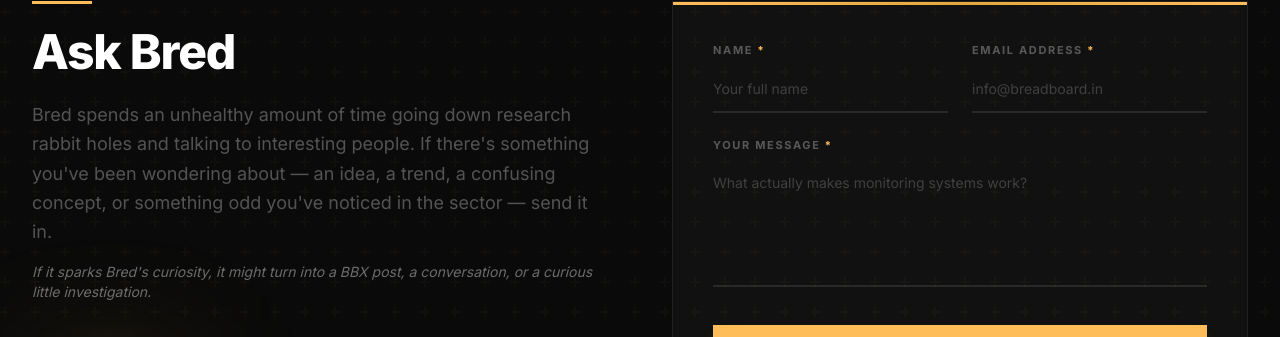
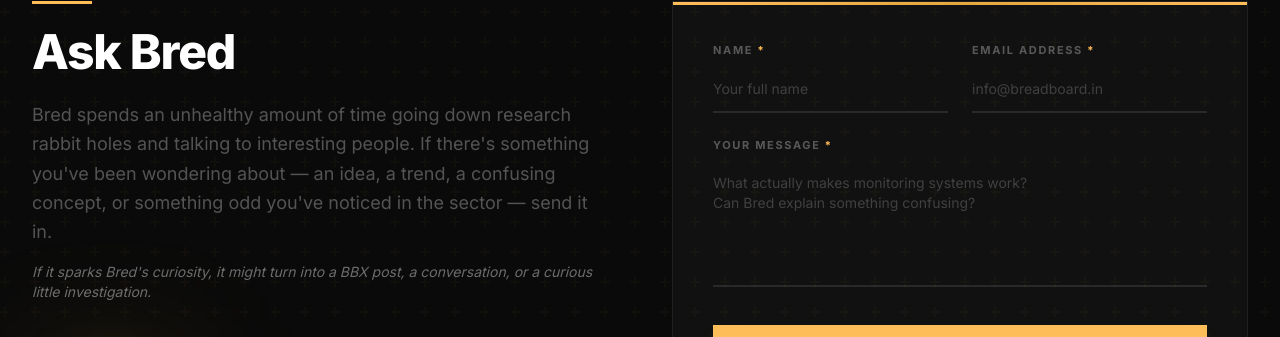
Before and after one commit to asherevolved/breadboard, a React (Vite) app in the folder breadboard-app/: page /bbx in a window 1280 px wide. Shown: the part 1978-2315 px from the top of the page. Built offline with nearby package versions, Linux system fonts and the light colour scheme.

Commit message:
Format BBX form placeholder with newline

```diff
--- a/breadboard-app/src/pages/BBX.jsx
+++ b/breadboard-app/src/pages/BBX.jsx
@@ -381,7 +381,7 @@ export default function BBX() {
                                             required
                                             rows={5}
                                             className="w-full border-0 border-b-2 border-white/10 bg-transparent py-3 text-sm text-white placeholder-white/20 focus:border-primary focus:ring-0 transition-colors resize-none"
-                                            placeholder="What actually makes monitoring systems work?"
+                                            placeholder={"What actually makes monitoring systems work?\nCan Bred explain something confusing?"}
                                         ></textarea>
                                     </div>
 
```
